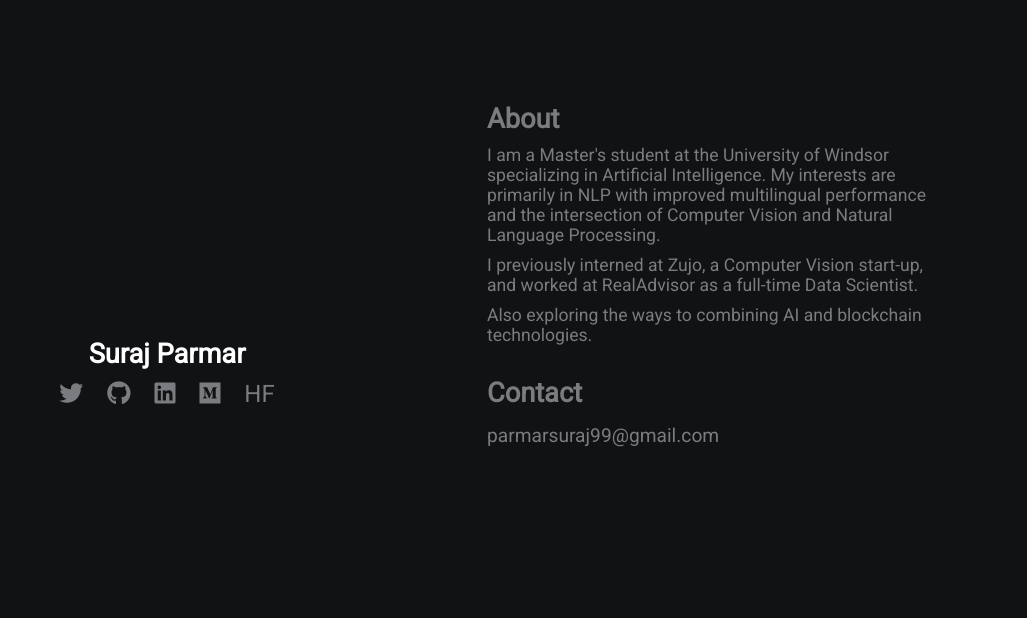
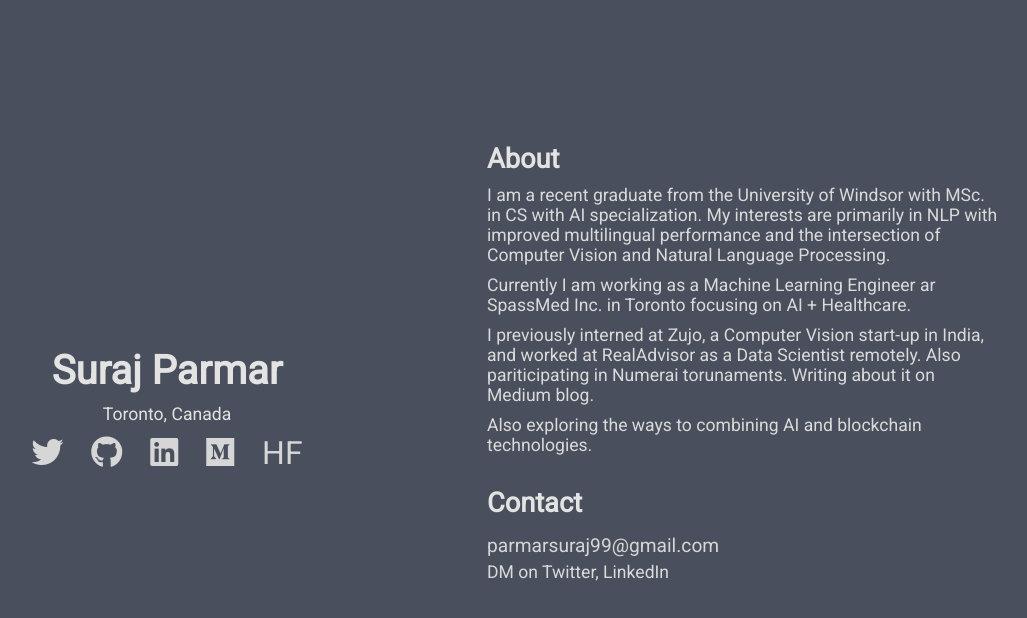
Before and after one commit to parmarsuraj99/parmarsuraj99.github.io, a plain HTML site: page index.html in a window 1280 px wide. Shown: the whole page, without its empty margins (153-1180 px from the left). Drawn offline with Linux system fonts and the light colour scheme.

Commit message:
update details

```diff
--- a/index.html
+++ b/index.html
@@ -1,31 +1,42 @@
 <!DOCTYPE html>
 <html lang="en">
+
 <head>
    <meta charset="UTF-8">
    <meta name="viewport" content="width=device-width, initial-scale=1.0">
    <meta http-equiv="X-UA-Compatible" content="ie=edge">
-      <link rel="stylesheet" href="https://use.fontawesome.com/releases/v5.4.1/css/all.css" integrity="sha384-5sAR7xN1Nv6T6+dT2mhtzEpVJvfS3NScPQTrOxhwjIuvcA67KV2R5Jz6kr4abQsz" crossorigin="anonymous">
+   <link rel="stylesheet" href="https://use.fontawesome.com/releases/v5.4.1/css/all.css"
+      integrity="sha384-5sAR7xN1Nv6T6+dT2mhtzEpVJvfS3NScPQTrOxhwjIuvcA67KV2R5Jz6kr4abQsz" crossorigin="anonymous">
    <link rel="stylesheet" href="style.css">
    <title>Suraj Parmar</title>
 </head>
+
 <body>
    <div class="grid-2">
       <div class="section-1">
          <h1>Suraj Parmar</h1>
-            <a href="https://twitter.com/parmarsuraj99"><i class="fab fa-twitter"></i></a>
-            <a href="https://github.com/parmarsuraj99"><i class="fab fa-github"></i></a>
-            <a href="https://www.linkedin.com/in/parmarsuraj99/"><i class="fab fa-linkedin"></i></a>
-            <a href="https://parmarsuraj99.medium.com/"><i class="fab fa-medium"></i></a>
-            <a href="https://huggingface.co/surajp" class="hf-emoji">HF</a>
+         <p>Toronto, Canada</p>
+         <a href="https://twitter.com/parmarsuraj99"><i class="fab fa-twitter"></i>  </a>
+         <a href="https://github.com/parmarsuraj99"><i class="fab fa-github"></i>  </a>
+         <a href="https://www.linkedin.com/in/parmarsuraj99/"><i class="fab fa-linkedin"></i>  </a>
+         <a href="https://parmarsuraj99.medium.com/"><i class="fab fa-medium"></i>  </a>
+         <a href="https://huggingface.co/surajp" class="hf
+            emoji">HF</a>
       </div>
       <div class="section-2">
          <h2>About</h2>
-            <p>I am a Master's student at the University of Windsor specializing in Artificial Intelligence. My interests are primarily in NLP with improved multilingual performance and the intersection of Computer Vision and Natural Language Processing.</p>
-            <p>I previously interned at Zujo, a Computer Vision start-up, and worked at RealAdvisor as a full-time Data Scientist.</p>
+         <p>I am a recent graduate from the University of Windsor with MSc. in CS with AI specialization. My interests
+            are primarily in NLP with improved multilingual performance and the intersection of Computer Vision and
+            Natural Language Processing.</p>
+         <p>Currently I am working as a Machine Learning Engineer ar SpassMed Inc. in Toronto focusing on AI + Healthcare.</p>
+         <p>I previously interned at Zujo, a Computer Vision start-up in India, and worked at RealAdvisor as a Data
+            Scientist remotely. Also pariticipating in Numerai torunaments. Writing about it on Medium blog.</p>
          <p>Also exploring the ways to combining AI and blockchain technologies.</p>
          <h2>Contact</h2>
          <a href="mailto:parmarsuraj99@gmail.com">parmarsuraj99@gmail.com</a>
+         <p>DM on Twitter, LinkedIn</p>
       </div>
    </div>
 </body>
+
 </html>
--- a/style.css
+++ b/style.css
@@ -10,17 +10,17 @@ body{
     margin: 0;
     padding: 0;
     font-family: 'Roboto', sans-serif;
-    background-color: #101214;
-    color: #7A7C80;
-
+    background-color: #494f5c;
+    color: #e3e3e3;
+    font-size: 20px;
 }
 
 h1,.white{
-    color: #fff;
+    color: #e3e3e3;
 }
 
 a{
-    color: #7A7C80;
+    color: #d6d6d6;
     text-decoration: none;
 }
 /* section 1 */
@@ -36,18 +36,18 @@ a{
 }
 
 .section-1 h1{
-    font-size: 1.7rem;
+    font-size: 1.rem;
     margin-bottom: 10px;
 }
 
 .section-1 a{
-    font-size: 1.5rem;
+    font-size: 2rem;
     padding: 10px;
 }
 /* section 2 */
 .section-2{
-    padding-top: 10vh;
-    width: 70%;
+    padding-top: 15vh;
+    width: 80%;
 }
 
 .section-2 h2{
@@ -59,6 +59,7 @@ a{
     font-size: 1.1rem;
     padding-bottom: 10px;
     margin:0;
+    color: #dadada;
 }
 
 .section-2 a{
@@ -88,7 +89,7 @@ a{
 }
 
 /* media queres */
-@media(max-width:780px){
+@media(max-width:768px){
     .grid-2{
         grid-template-columns: 1fr;
     }
@@ -97,8 +98,9 @@ a{
         padding-top: 5rem;
     }
     .section-2{
-        padding: 0;
-        padding-left: 1.5rem;
-        padding-top: 2rem;
+        padding-top: 5%;
+        padding-left: 20%;
+        padding-right: 20%;
+        max-width: 70%;
     }
 }
```
Lines whose indentation alone changed are shown as unchanged.
